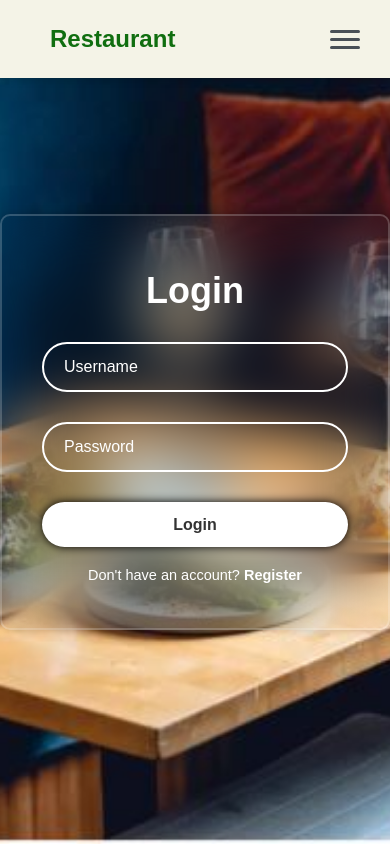
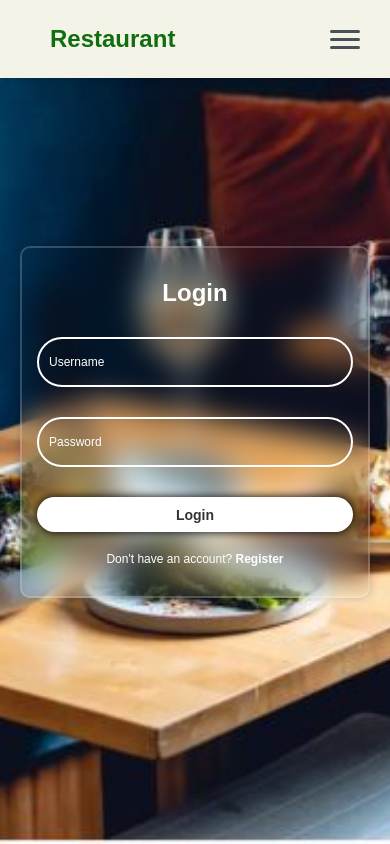
Before and after one commit to altonasllani/Restaurant, a PHP site: page /login.html in a window 390 px wide. Run offline with PHP 8.4, Linux system fonts and the light colour scheme.

Commit message:
responsiviteti per login/register form

```diff
--- a/login.css
+++ b/login.css
@@ -1,7 +1,7 @@
 * {
     box-sizing: border-box;
 }
-main{
+main {
     justify-content: center;
     align-items: center;
     min-height: 100vh;
@@ -9,12 +9,13 @@ main{
     background-size: cover;
     background-position: center;
     display: flex;
+    padding: 20px; /* Add padding for small screens */
 }
 .wrapper {
     width: 420px;
     background: transparent;
     border: 2px solid rgba(255, 255, 255, .2);
-    backdrop-filter: blur(30px);
+    backdrop-filter: blur(15px);
     box-shadow: 0 0 10px rgba(0, 0, 0, .2);
     color: #fff;
     border-radius: 10px;
@@ -26,13 +27,14 @@ main{
     text-align: center;
 }
 
-.wrapper .input-box{
+.wrapper .input-box {
     width: 100%;
     height: 50px;
     margin: 30px 0;
+    position: relative; /* Required for positioning the icon */
 }
 
-.input-box input{
+.input-box input {
     width: 100%;
     height: 100%;
     background: transparent;
@@ -45,7 +47,7 @@ main{
     padding: 20px 45px 20px 20px;
 }
 
-.input-box input::placeholder{
+.input-box input::placeholder {
     color: #fff;
 }
 
@@ -56,6 +58,7 @@ main{
     transform: translateY(-50%);
     font-size: 20px;
 }
+
 .wrapper .remember-forgot {
     display: flex;
     justify-content: space-between;
@@ -68,7 +71,7 @@ main{
     margin-right: 3px;
 }
 
-.remember-forgot a{
+.remember-forgot a {
     color: #fff;
     text-decoration: none;
 }
@@ -106,3 +109,56 @@ main{
 .register-link p a:hover {
     text-decoration: underline;
 }
+
+/* Responsive Design */
+@media screen and (max-width: 768px) {
+    .wrapper {
+        width: 90%; /* Adjust wrapper width for tablets */
+        padding: 20px;
+    }
+
+    .wrapper h1 {
+        font-size: 28px; /* Smaller font size for headings */
+    }
+
+    .input-box input {
+        font-size: 14px;
+        padding: 15px 40px 15px 15px;
+    }
+
+    .wrapper .btn {
+        font-size: 14px;
+        height: 40px;
+    }
+}
+
+@media screen and (max-width: 480px) {
+    .wrapper {
+        width: 100%; /* Full width for mobile devices */
+        padding: 15px;
+    }
+
+    .wrapper h1 {
+        font-size: 24px; /* Adjust heading size further */
+    }
+
+    .input-box input {
+        font-size: 12px;
+        padding: 10px 35px 10px 10px;
+    }
+
+    .wrapper .btn {
+        font-size: 14px;
+        height: 35px;
+    }
+
+    .remember-forgot {
+        flex-direction: column; /* Stack items vertically */
+        align-items: flex-start;
+        gap: 10px;
+    }
+
+    .register-link p {
+        font-size: 12px; /* Adjust link size */
+    }
+}
--- a/login.html
+++ b/login.html
@@ -7,6 +7,7 @@
   <title>Login & Register</title>
   <link rel="stylesheet" href="login.css">
   <link rel="stylesheet" href="header.css">
+  <script defer src="script.js"></script>
 </head>
 <body>
   <header class="header">
```
Lines whose indentation alone changed are shown as unchanged.
